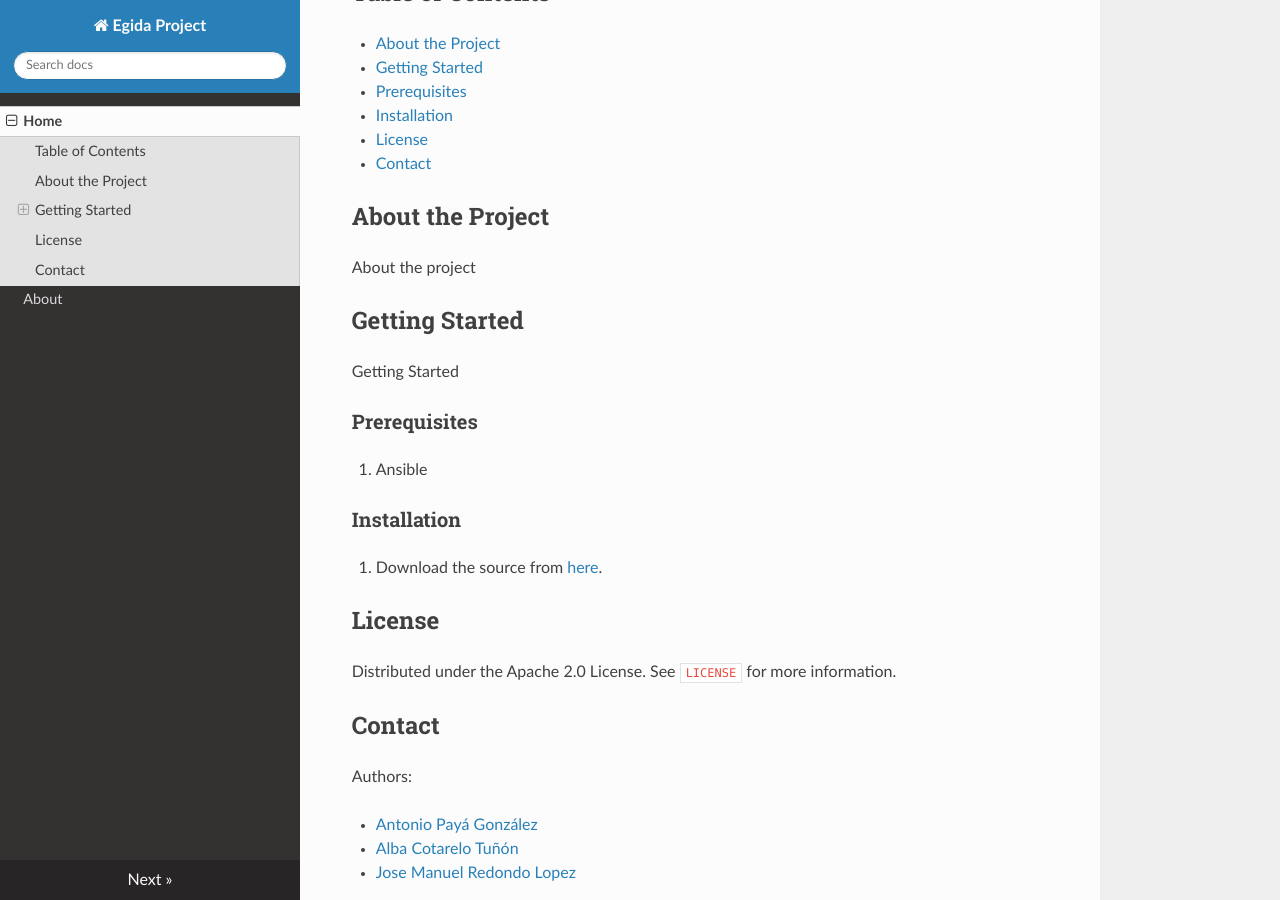
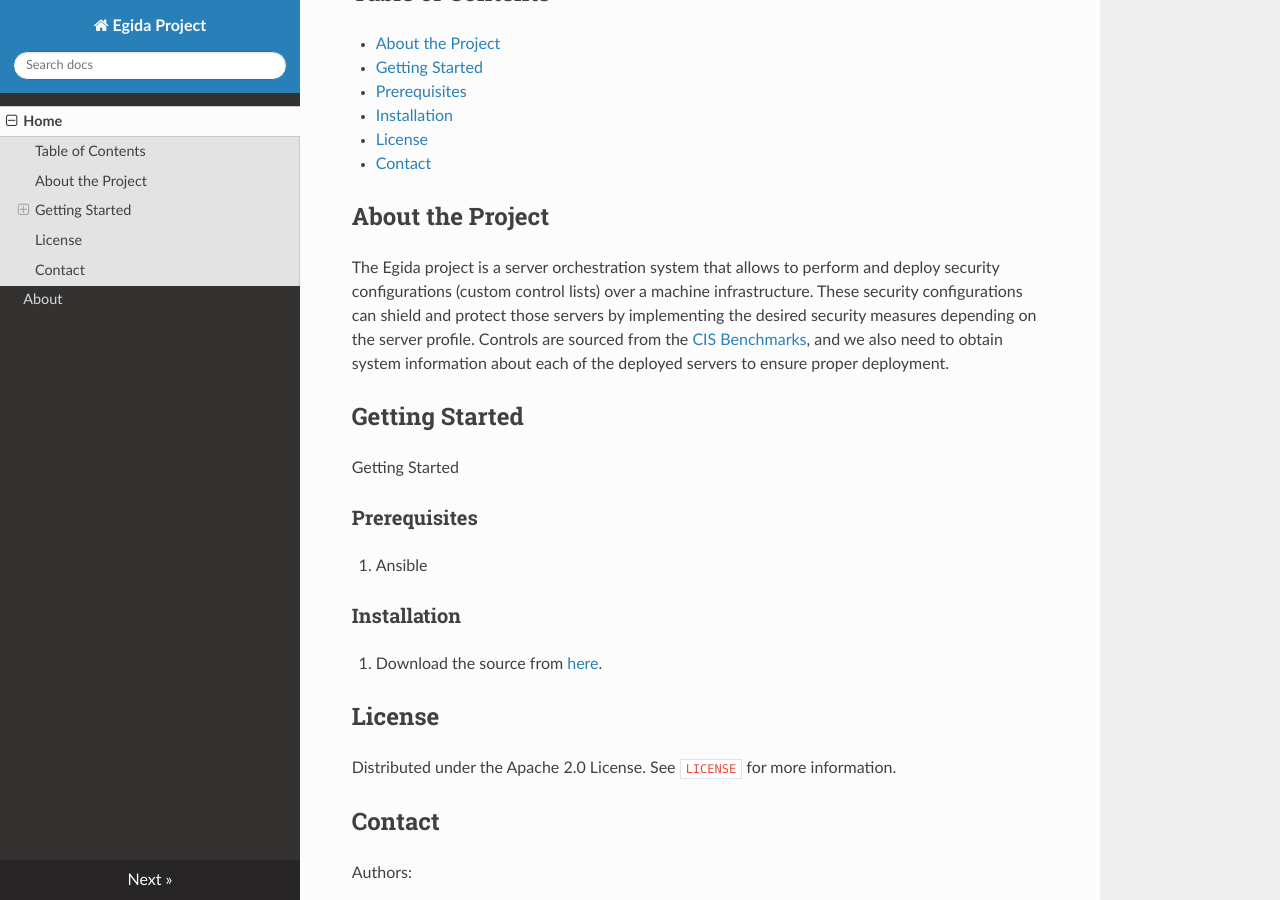
Before and after one commit to Egida-Kassandra/egida, an MkDocs documentation site: the page built from docs/index.md, in a window 1280 px wide and 900 px high, scrolled down 527 px. Built offline with MkDocs 1.6.1, drawn with Linux system fonts in a browser that asks for light colours; nearby versions of some CDN libraries.

```diff
--- a/docs/index.md
+++ b/docs/index.md
@@ -37,7 +37,11 @@
 <!-- ABOUT THE PROJECT -->
 ## About the Project
 
-About the project
+The Egida project is a server orchestration system that allows to perform and deploy security configurations
+(custom control lists) over a machine infrastructure. These security configurations can shield and protect those
+servers by implementing the desired security measures depending on the server profile. Controls are sourced from the
+[CIS Benchmarks](https://www.cisecurity.org/cis-benchmarks/), and we also need to obtain system information about each
+of the deployed servers to ensure proper deployment.
 
 <!-- GETTING STARTED -->
 ## Getting Started
```
Also changed, not shown: README.md (+5 -1 lines).
